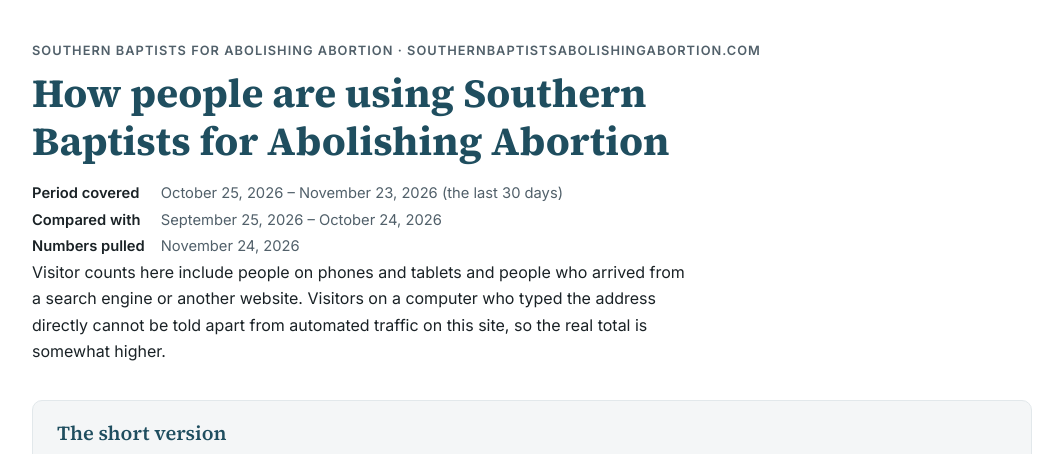
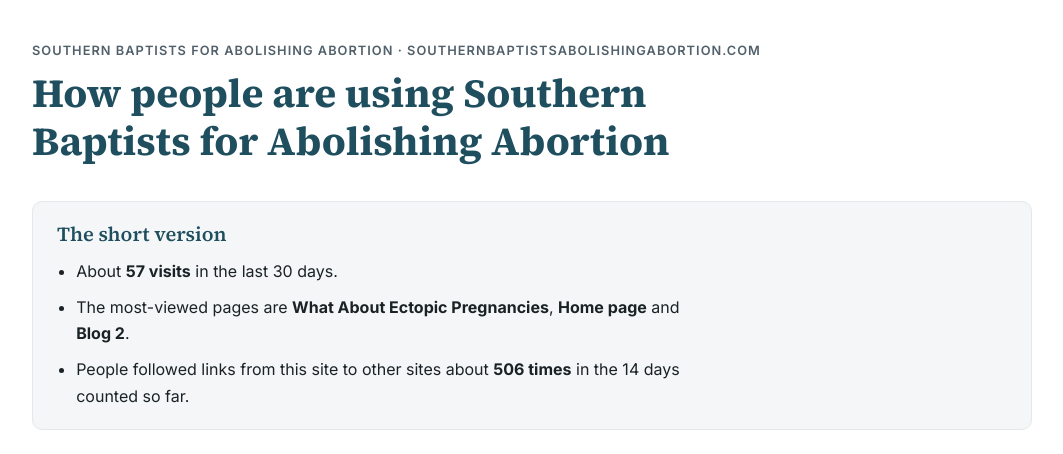
Before and after one commit to abereanone/sbaa, a plain HTML site: page stats.html in a window 1280 px wide. Shown: the top 454 px of the page, without its empty margins (108-1171 px from the left). Drawn offline with Linux system fonts and the light colour scheme.

Commit message:
Stats page: dates moved to the bottom, visitor-count note removed
Co-Authored-By: Claude Opus 5.5 <noreply@anthropic.com>

```diff
--- a/stats.html
+++ b/stats.html
@@ -144,12 +144,6 @@
   <header>
     <div class="eyebrow">Southern Baptists for Abolishing Abortion · southernbaptistsabolishingabortion.com</div>
     <h1>How people are using Southern Baptists for Abolishing Abortion</h1>
-    <dl class="period">
-      <dt>Period covered</dt><dd>October 25, 2026 – November 23, 2026 (the last 30 days)</dd>
-      <dt>Compared with</dt><dd>September 25, 2026 – October 24, 2026</dd>
-      <dt>Numbers pulled</dt><dd>November 24, 2026</dd>
-    </dl>
-    <p class="small">Visitor counts here include people on phones and tablets and people who arrived from a search engine or another website. Visitors on a computer who typed the address directly cannot be told apart from automated traffic on this site, so the real total is somewhat higher.</p>
   </header>
 
   <div class="summary">
@@ -234,6 +228,11 @@
 
   <div class="foot">
     <p>Updated November 23, 2026. Numbers come from Cloudflare, covering October 25, 2026 – November 23, 2026. All figures are rounded estimates. The tool does not use cookies or track individuals.</p>
+    <dl class="period">
+      <dt>Period covered</dt><dd>October 25, 2026 – November 23, 2026 (the last 30 days)</dd>
+      <dt>Compared with</dt><dd>September 25, 2026 – October 24, 2026</dd>
+      <dt>Numbers pulled</dt><dd>November 23, 2026</dd>
+    </dl>
   </div>
 </div>
 </body>
```
